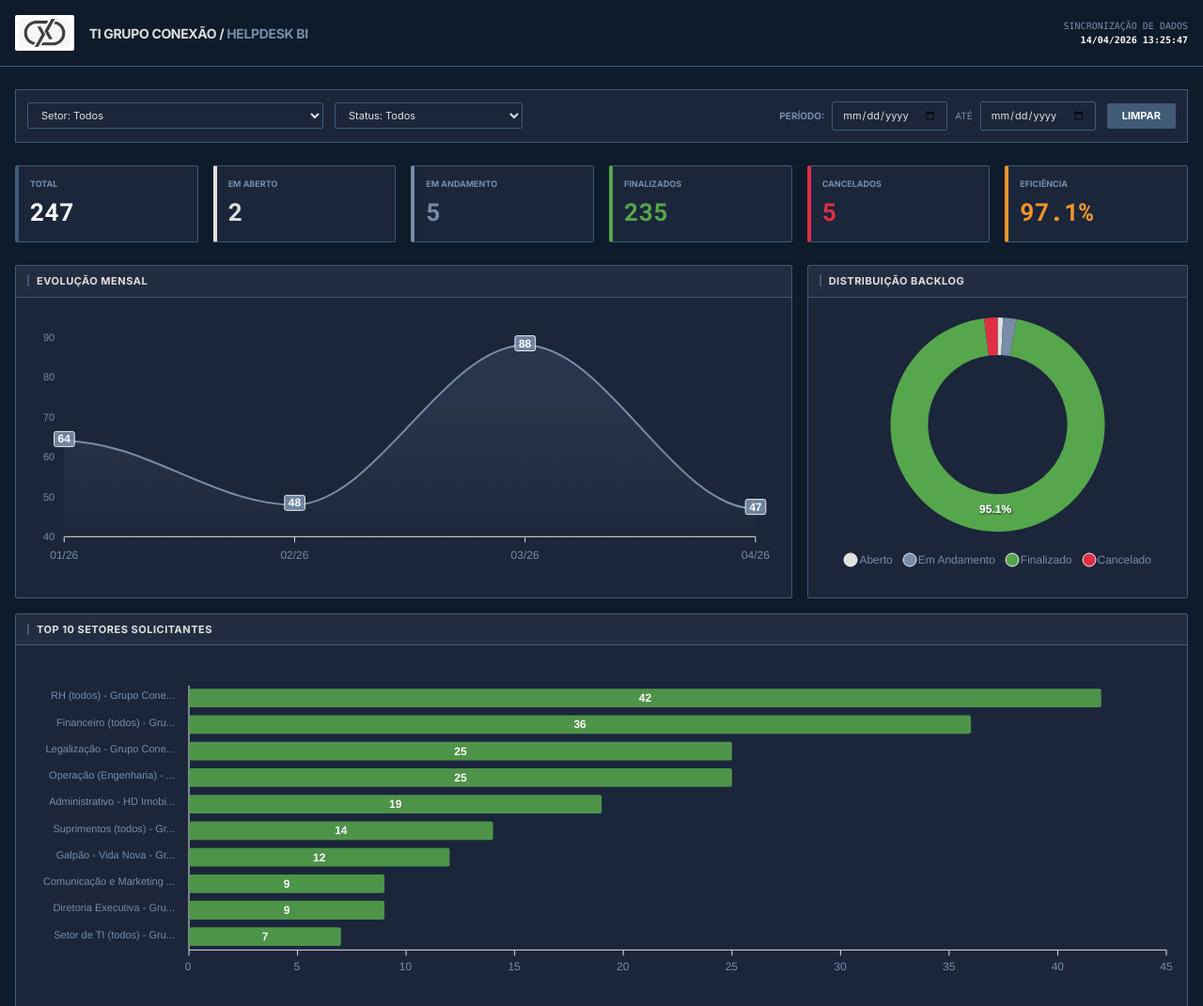
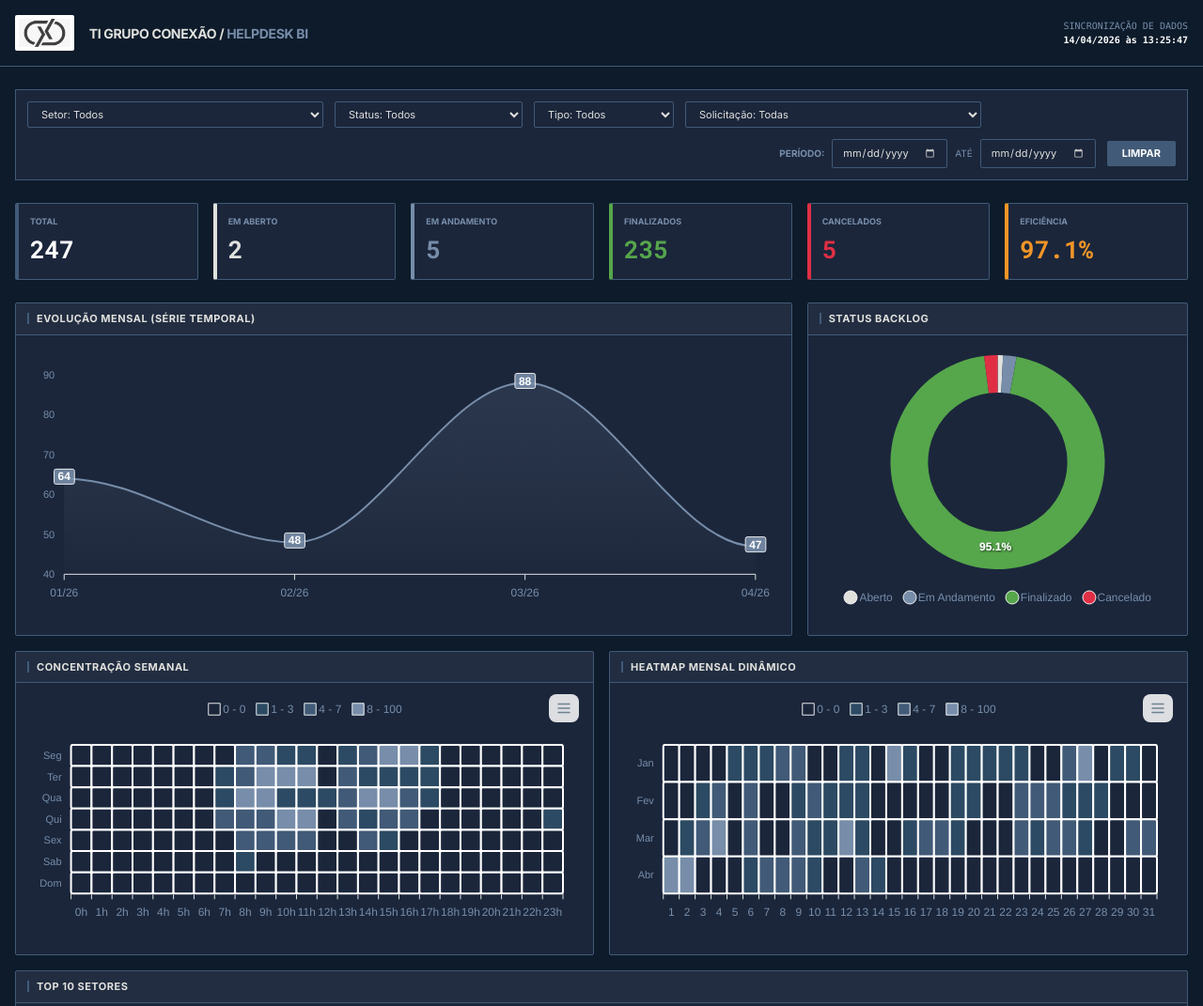
Before and after one commit to tigrupoconexao/dashboard-ti-cnx, a plain HTML site: page index.html in a window 1280 px wide. Shown: the top 1071 px of the page at 94% size. Drawn offline with nearby package versions, Linux system fonts and the light colour scheme; animation ran at ten frames a second.

Commit message:
Update index.html

```diff
--- a/index.html
+++ b/index.html
@@ -3,7 +3,7 @@
 <head>
     <meta charset="UTF-8">
     <meta name="viewport" content="width=device-width, initial-scale=1.0">
-    <title>BI Helpdesk | Grupo Conexão Grafana</title>
+    <title>BI Helpdesk | Grupo Conexão</title>
     <script src="https://cdn.tailwindcss.com"></script>
     <script src="https://cdnjs.cloudflare.com/ajax/libs/PapaParse/5.3.2/papaparse.min.js"></script>
     <script src="https://cdn.jsdelivr.net/npm/apexcharts"></script>
@@ -30,6 +30,7 @@
         .stat-value { font-family: 'Roboto Mono', monospace; font-size: 26px; font-weight: 700; color: #fff; }
         .stat-label { font-size: 9px; color: var(--text-dim); font-weight: 700; text-transform: uppercase; margin-bottom: 4px; }
         .g-select { background: #1b263b; border: 1px solid var(--border-panel); color: var(--text-main); font-size: 11px; padding: 5px 10px; border-radius: 2px; outline: none; }
+        input[type="date"]::-webkit-calendar-picker-indicator { filter: invert(0.8); cursor: pointer; }
         header { background: #0d1b2a; border-bottom: 1px solid var(--border-panel); }
         ::-webkit-scrollbar { width: 6px; height: 6px; }
         ::-webkit-scrollbar-thumb { background: var(--border-panel); }
@@ -55,12 +56,16 @@
         <div class="flex flex-wrap items-center gap-3 mb-6 bg-[#1b263b] p-3 border border-[#415a77]">
             <select id="f-sector" class="g-select" onchange="apply()"><option value="All">Setor: Todos</option></select>
             <select id="f-status" class="g-select" onchange="apply()"><option value="All">Status: Todos</option></select>
+            <select id="f-type" class="g-select" onchange="apply()"><option value="All">Tipo: Todos</option></select>
+            <select id="f-req" class="g-select" onchange="apply()"><option value="All">Solicitação: Todas</option></select>
+
             <div class="flex items-center gap-2 ml-auto">
                 <label class="text-[10px] font-bold text-[#778da9] uppercase">Período:</label>
                 <input type="date" id="f-start" class="g-select" onchange="apply()">
                 <span class="text-[#778da9] text-[10px]">ATÉ</span>
                 <input type="date" id="f-end" class="g-select" onchange="apply()">
             </div>
+
             <button onclick="reset()" class="g-select border-none bg-[#415a77] hover:bg-[#778da9] font-bold px-4 text-white uppercase transition-colors">Limpar</button>
         </div>
 
@@ -74,18 +79,29 @@
         </div>
 
         <div class="grid grid-cols-1 lg:grid-cols-12 gap-4 mb-4">
-            <div class="grafana-panel lg:col-span-8"><div class="panel-header">Evolução Mensal</div><div class="panel-content"><div id="chart-ev"></div></div></div>
-            <div class="grafana-panel lg:col-span-4"><div class="panel-header">Distribuição Backlog</div><div class="panel-content"><div id="chart-prio"></div></div></div>
+            <div class="grafana-panel lg:col-span-8">
+                <div class="panel-header">Evolução Mensal (Série Temporal)</div>
+                <div class="panel-content"><div id="chart-ev"></div></div>
+            </div>
+            <div class="grafana-panel lg:col-span-4">
+                <div class="panel-header">Status Backlog</div>
+                <div class="panel-content"><div id="chart-prio"></div></div>
+            </div>
         </div>
 
-        <div class="grafana-panel mb-4"><div class="panel-header">Top 10 Setores Solicitantes</div><div class="panel-content"><div id="chart-sectors"></div></div></div>
-        <div class="grafana-panel mb-4"><div class="panel-header">Matriz: Solicitação por Setor</div><div class="panel-content overflow-x-auto"><div id="chart-matrix"></div></div></div>
+        <div class="grid grid-cols-1 lg:grid-cols-2 gap-4 mb-4">
+            <div class="grafana-panel"><div class="panel-header">Concentração Semanal</div><div class="panel-content"><div id="chart-week"></div></div></div>
+            <div class="grafana-panel"><div class="panel-header">Heatmap Mensal Dinâmico</div><div class="panel-content"><div id="chart-month"></div></div></div>
+        </div>
+
+        <div class="grafana-panel mb-4"><div class="panel-header">Top 10 Setores</div><div class="panel-content"><div id="chart-sectors"></div></div></div>
+        <div class="grafana-panel mb-4"><div class="panel-header">Matriz: Solicitação por Setor Solicitante</div><div class="panel-content overflow-x-auto"><div id="chart-matrix"></div></div></div>
     </div>
 
     <script>
         let raw = []; let charts = {};
-        const COL = { STATUS: 'Status', CREATED: 'Criado', SECTOR: 'Campo personalizado (Setor Solicitante)', REQ: 'Campo personalizado (Request Type)' };
-        const heatmapColors = { ranges: [{ from: 0, to: 0, color: '#1b263b' }, { from: 1, to: 100, color: '#778da9' }] };
+        const COL = { STATUS: 'Status', CREATED: 'Criado', REQ: 'Campo personalizado (Request Type)', SECTOR: 'Campo personalizado (Setor Solicitante)', TYPE: 'Tipo de item' };
+        const heatmapColors = { ranges: [{ from: 0, to: 0, color: '#1b263b' }, { from: 1, to: 3, color: '#2c4a63' }, { from: 4, to: 7, color: '#415a77' }, { from: 8, to: 100, color: '#778da9' }] };
 
         function clean(s) {
             if(!s) return "";
@@ -95,10 +111,17 @@
 
         function parseDate(s) {
             if(!s) return null;
-            let d, m, y;
-            if(s.includes('/')){ [d,m,y] = s.split(' ')[0].split('/'); }
-            else { [y,m,d] = s.split(' ')[0].split('-'); }
-            return { d: parseInt(d), m: parseInt(m), y: parseInt(y), key: `${m.toString().padStart(2,'0')}/${y.toString().slice(-2)}`, full: new Date(y, m-1, d) };
+            let d, m, y, h;
+            if(s.includes('/')){
+                let parts = s.split(' ');
+                [d,m,y] = parts[0].split('/');
+                h = parts[1] ? parts[1].split(':')[0] : 0;
+            } else {
+                let parts = s.split(' ');
+                [y,m,d] = parts[0].split('-');
+                h = parts[1] ? parts[1].split(':')[0] : 0;
+            }
+            return { d: parseInt(d), m: parseInt(m), y: parseInt(y), h: parseInt(h), key: `${m.toString().padStart(2,'0')}/${y.toString().slice(-2)}`, full: new Date(y, m-1, d) };
         }
 
         window.onload = function() {
@@ -113,20 +136,24 @@
             const fill = (id, l, p) => { let s=document.getElementById(id); l.forEach(v => { let o=document.createElement('option'); o.value=v; o.text=`${p}: ${v}`; s.add(o); }); };
             fill('f-sector', getU(COL.SECTOR), "Setor");
             fill('f-status', getU(COL.STATUS), "Status");
-            document.getElementById('sync-time').innerText = moment().format('DD/MM/YYYY HH:mm:ss');
+            fill('f-type', getU(COL.TYPE), "Tipo");
+            fill('f-req', getU(COL.REQ), "Solicit.");
+            document.getElementById('sync-time').innerText = moment().format('DD/MM/YYYY [às] HH:mm:ss');
             apply();
         }
 
         function apply() {
             const fs = document.getElementById('f-sector').value;
             const fst = document.getElementById('f-status').value;
+            const ft = document.getElementById('f-type').value;
+            const fr = document.getElementById('f-req').value;
             const dStart = document.getElementById('f-start').value ? new Date(document.getElementById('f-start').value + "T00:00:00") : null;
             const dEnd = document.getElementById('f-end').value ? new Date(document.getElementById('f-end').value + "T23:59:59") : null;
 
             const filtered = raw.filter(d => {
                 const p = parseDate(d[COL.CREATED]);
                 if(!p) return false;
-                const matchS = (fs==='All'||d[COL.SECTOR]===fs)&&(fst==='All'||d[COL.STATUS]===fst);
+                const matchS = (fs==='All'||d[COL.SECTOR]===fs)&&(fst==='All'||d[COL.STATUS]===fst)&&(ft==='All'||d[COL.TYPE]===ft)&&(fr==='All'||d[COL.REQ]===fr);
                 const matchD = (!dStart || p.full >= dStart) && (!dEnd || p.full <= dEnd);
                 return matchS && matchD;
             });
@@ -136,17 +163,13 @@
         function reset() { document.querySelectorAll('.g-select').forEach(s => s.value='All'); document.getElementById('f-start').value=''; document.getElementById('f-end').value=''; apply(); }
 
         function render(data) {
-            // Lógica rigorosa de Status
-            const finS = (s) => ["Resolvido", "Concluído", "Concluido"].includes(s);
-            const canS = (s) => s === "Cancelado";
-            const opnS = (s) => ["Pendente", "Aberto"].includes(s);
-
+            const finS = ["Resolvido", "Concluído", "Concluido"];
+            const openS = ["Pendente", "Aberto", "Novo"];
             const total = data.length;
-            const fin = data.filter(d => finS(d[COL.STATUS])).length;
-            const can = data.filter(d => canS(d[COL.STATUS])).length;
-            const opn = data.filter(d => opnS(d[COL.STATUS])).length;
-            const prg = total - (fin + can + opn); // Itens como "Aguardando Aquisição" caem aqui
-
+            const fin = data.filter(d => finS.includes(d[COL.STATUS])).length;
+            const can = data.filter(d => d[COL.STATUS] === "Cancelado").length;
+            const opn = data.filter(d => openS.includes(d[COL.STATUS])).length;
+            const prg = total - (fin + can + opn);
             const rate = (total - can) > 0 ? ((fin / (total - can)) * 100).toFixed(1) : 0;
 
             document.getElementById('kpi-total').innerText = total;
@@ -156,7 +179,7 @@
             document.getElementById('kpi-canceled').innerText = can;
             document.getElementById('kpi-rate').innerText = rate + "%";
 
-            // Evolução
+            // Evolução Dinâmica
             let evMap = {};
             data.forEach(d => { let p=parseDate(d[COL.CREATED]); if(p) evMap[p.key] = (evMap[p.key] || 0) + 1; });
             const evSorted = Object.keys(evMap).sort((a,b) => {
@@ -165,7 +188,7 @@
             });
 
             draw('chart-ev', {
-                series: [{ name: 'Tickets', data: evSorted.map(k => evMap[k]) }],
+                series: [{ name: 'Abertos', data: evSorted.map(k => evMap[k]) }],
                 chart: { type: 'area', height: 280, toolbar: {show:false} },
                 stroke: { curve: 'smooth', width: 2 },
                 fill: { type: 'gradient', gradient: { opacityFrom: 0.4, opacityTo: 0.1 } },
@@ -174,33 +197,41 @@
                 grid: { borderColor: '#1b263b', strokeDashArray: 4 }
             });
 
-            draw('chart-prio', {
-                series: [opn, prg, fin, can],
-                labels: ["Aberto", "Em Andamento", "Finalizado", "Cancelado"],
-                chart: { type: 'donut', height: 280 },
-                stroke: { show: false },
-                colors: ['#e0e1dd','#778da9','#56a64b','#e02f44'],
-                legend: { position: 'bottom', labels: { colors: '#778da9' } }
-            });
+            draw('chart-prio', { series: [opn, prg, fin, can], labels: ["Aberto", "Em Andamento", "Finalizado", "Cancelado"], chart: { type: 'donut', height: 280 }, stroke: { show: false }, colors: ['#e0e1dd','#778da9','#56a64b','#e02f44'], legend: { position: 'bottom', labels: { colors: '#778da9' } } });
 
             const sct = count(data, COL.SECTOR, 10);
-            draw('chart-sectors', { series:[{name:'Total', data:sct.v}], chart:{type:'bar', height:350, toolbar:{show:false}}, colors:['#56a64b'], plotOptions:{bar:{horizontal:true, borderRadius:2}}, xaxis:{categories:sct.l}, grid:{borderColor:'#1b263b'} });
+            draw('chart-sectors', { series:[{data:sct.v}], chart:{type:'bar', height:250, toolbar:{show:false}}, colors:['#56a64b'], plotOptions:{bar:{horizontal:true, borderRadius:2}}, xaxis:{categories:sct.l}, grid:{borderColor:'#1b263b'} });
 
-            // Matriz
-            const sLabels = count(data, COL.SECTOR, 8).l;
-            const rLabels = count(data, COL.REQ, 10).l;
-            draw('chart-matrix', {
-                series: rLabels.map(req => ({ name: req, data: sLabels.map(sec => ({ x: sec, y: data.filter(d => d[COL.REQ] === req && d[COL.SECTOR] === sec).length })) })),
-                chart: { type: 'heatmap', height: 450 },
-                plotOptions: { heatmap: { colorScale: heatmapColors, enableShades: false } },
-                dataLabels: { enabled: true }
-            });
+            renderHeatmaps(data);
         }
 
         function count(data, f, l) {
             let c = {}; data.forEach(d => { let v=d[f]||"N/A"; c[v]=(c[v]||0)+1; });
             let e = Object.entries(c).sort((a,b)=>b[1]-a[1]); if(l) e=e.slice(0,l);
             return { l:e.map(i=>i[0]), v:e.map(i=>i[1]) };
+        }
+
+        function renderHeatmaps(data) {
+            // Semana
+            let wk = ["Seg","Ter","Qua","Qui","Sex","Sab","Dom"].map(d=>({name:d, data:Array(24).fill(0).map((_,i)=>({x:i+'h', y:0}))}));
+            data.forEach(d => { let p=parseDate(d[COL.CREATED]); if(p) { let dObj=new Date(p.y,p.m-1,p.d); let idx=(dObj.getDay()+6)%7; if(wk[idx]) wk[idx].data[p.h].y++; } });
+            draw('chart-week', { series:wk.reverse(), chart:{type:'heatmap', height:250}, plotOptions:{heatmap:{colorScale:heatmapColors, enableShades: false}}, dataLabels:{enabled:false} });
+
+            // Mês Dinâmico (Pega os últimos 31 dias dos dados filtrados)
+            let mthNames = ["Jan","Fev","Mar","Abr","Mai","Jun","Jul","Ago","Set","Out","Nov","Dez"];
+            let activeMonths = [...new Set(data.map(d => parseDate(d[COL.CREATED]).m))].sort((a,b) => a-b);
+            let mthSeries = activeMonths.map(m => ({ name: mthNames[m-1], data: Array(31).fill(0).map((_,i)=>({x:(i+1).toString(), y:0})) }));
+            data.forEach(d => {
+                let p=parseDate(d[COL.CREATED]);
+                if(p){
+                    let mIdx = activeMonths.indexOf(p.m);
+                    if(mIdx !== -1) mthSeries[mIdx].data[p.d-1].y++;
+                }
+            });
+            draw('chart-month', { series:mthSeries.reverse(), chart:{type:'heatmap', height:250}, plotOptions:{heatmap:{colorScale:heatmapColors, enableShades: false}}, dataLabels:{enabled:false} });
+
+            const s = count(data, COL.SECTOR, 8).l; const r = count(data, COL.REQ, 10).l;
+            draw('chart-matrix', { series:r.map(req=>({name:req, data:s.map(sec=>({x:sec, y:data.filter(d=>d[COL.REQ]===req && d[COL.SECTOR]===sec).length}))})), chart:{type:'heatmap', height:450}, plotOptions:{heatmap:{colorScale:heatmapColors, enableShades: false}}, dataLabels:{enabled:true} });
         }
 
         function draw(id, opts) {
```
